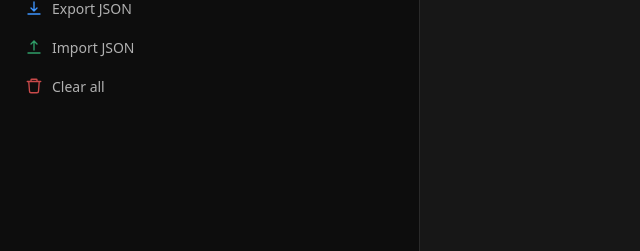
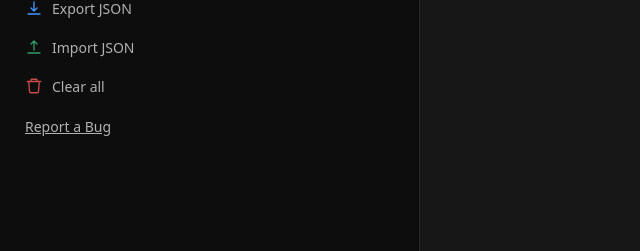
Before and after one commit to razbuild/raztodo-web, a Python web app: template src/raztodo_web/web/templates/index.html in a window 1280 px wide. Shown: the part 549-800 px from the top of the page, without its empty margins (0-640 px from the left). Run offline with Jinja, Linux system fonts and the light colour scheme; the template is opened without the code that fills it, so the values that code supplies are empty.

Commit message:
fix: add report a bug link

```diff
--- a/src/raztodo_web/web/templates/partials/_sidebar_tools.html
+++ b/src/raztodo_web/web/templates/partials/_sidebar_tools.html
@@ -29,6 +29,14 @@
             >
             Clear all
         </button>
+        <a
+            href="https://github.com/razbuild/raztodo-web/issues/new?title=%5BBug%5D+"
+            class="btn-ghost"
+            target="_blank"
+            rel="noopener noreferrer"
+        >
+            Report a Bug
+        </a>
 
     </div>
 
```
